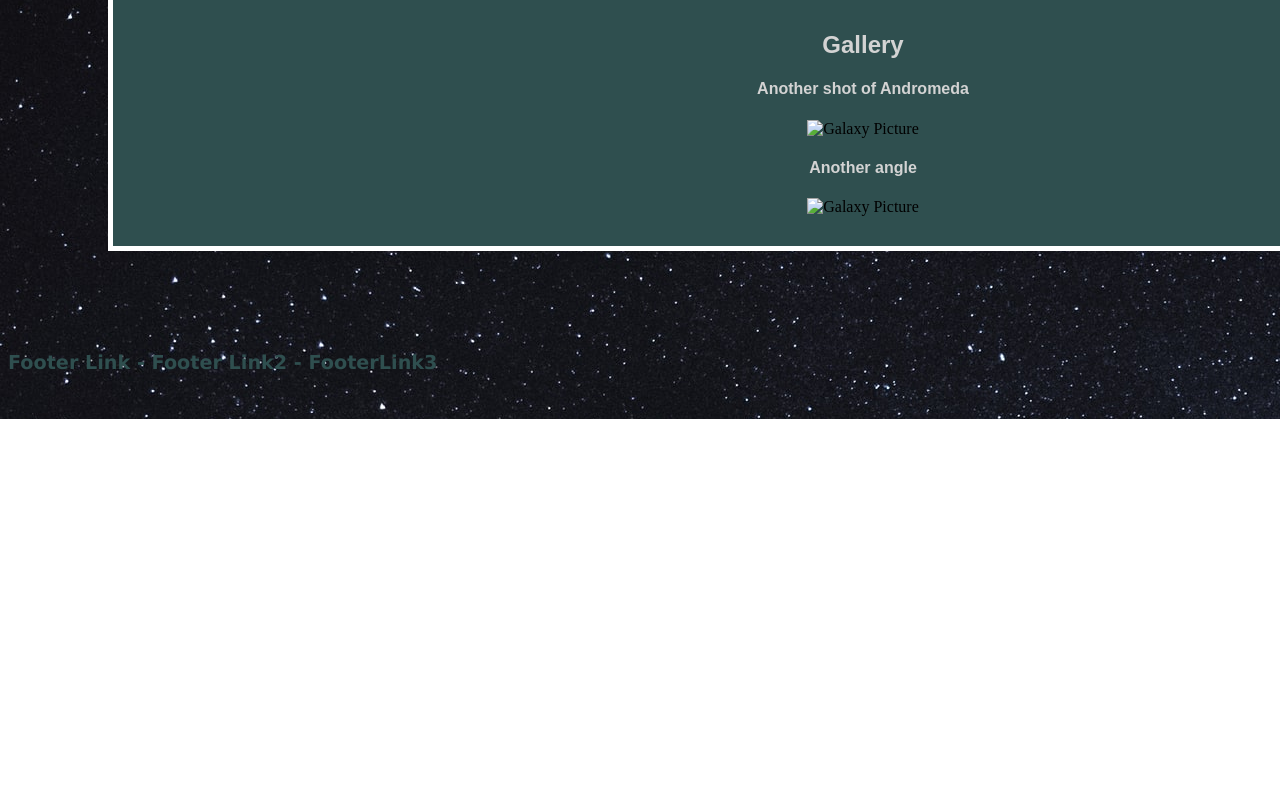
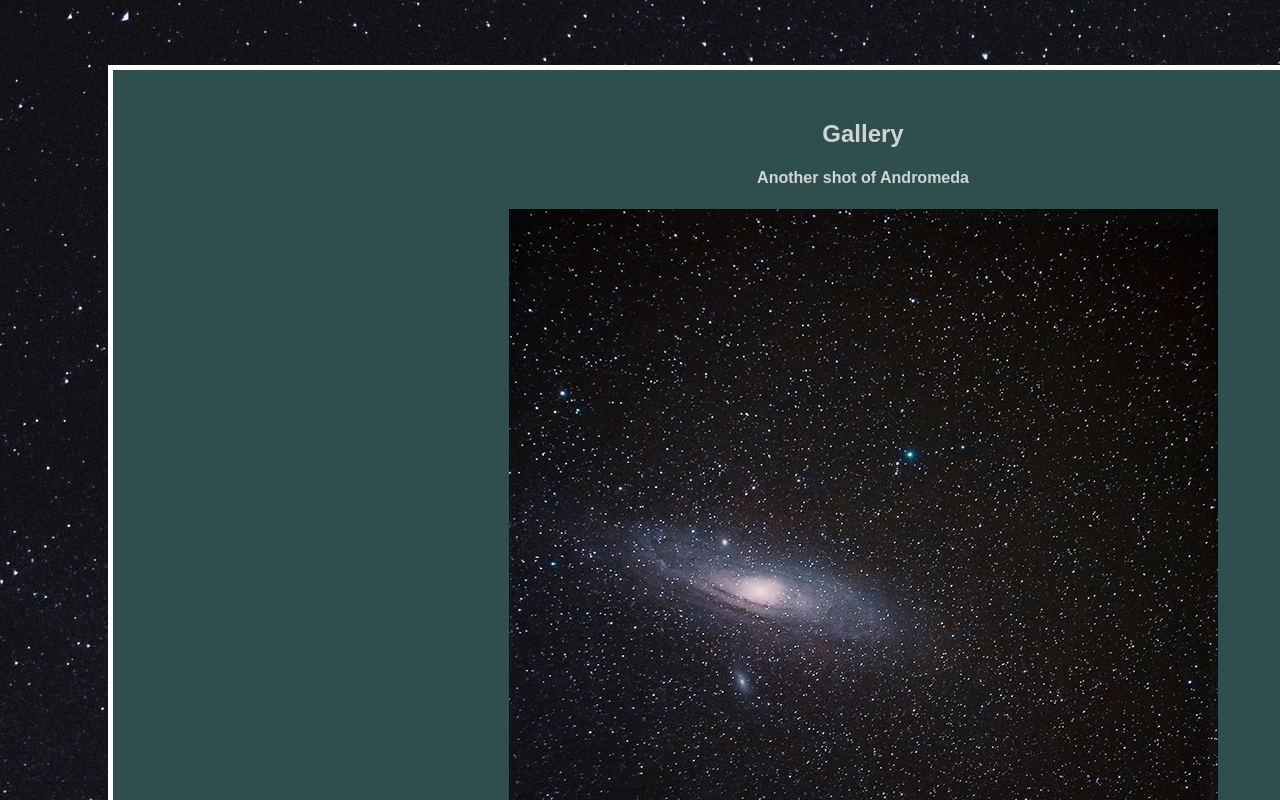
Before and after one commit to rochelle67/kriewaldtro.github.io, a plain HTML site: page index.html in a window 1280 px wide. Shown: the part 1680-2480 px from the top of the page. Before the commit the page ends 2099 px from the top, so only its background shows below. Drawn offline with Linux system fonts and the light colour scheme; files whose address does not match are found by name.

Commit message:
Update index.html

```diff
--- a/index.html
+++ b/index.html
@@ -8,7 +8,7 @@
 		<body>
 			<header>
 				<div class="col-sm-4 offset-lg-1">
-					<a href="homework.html"><img src="websiteimages/star2.png" alt="Star Logo"></a>
+					<a href="homework.html"><img src="star2.png" alt="Star Logo"></a>
 				</div>
 			</header>
 			<div class="div-2">
@@ -44,9 +44,9 @@
 			<div  class="div-4">
 				<h2>Gallery</h2>
 				<h4>Another shot of Andromeda</h4>
-				<img src="websiteimages/andromeda2.jpg" alt="Galaxy Picture">
+				<img src="andromeda2.jpg" alt="Galaxy Picture">
 				<h4>Another angle</h4>
-				<img src="websiteimages/andromeda3.jpg" alt="Galaxy Picture">
+				<img src="andromeda3.jpg" alt="Galaxy Picture">
 				</center>
 			</div>
 		</font>
```
